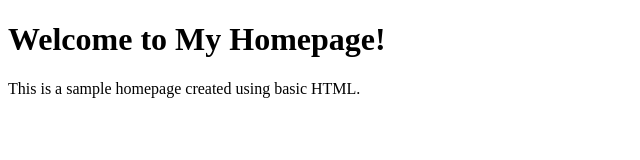
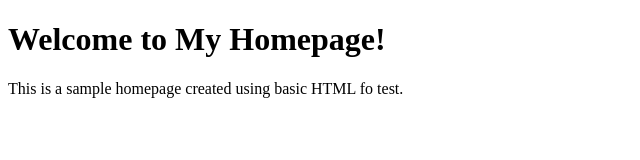
Before and after one commit to RSG2025/PWPractise, a plain HTML site: page index.html in a window 1280 px wide. Shown: the full height of the page, 0-640 px from the left. Drawn offline with Linux system fonts and the light colour scheme.

Commit message:
Update and rename Index.html to index.html

```diff
--- a/Index.html
+++ b/index.html
@@ -2,6 +2,6 @@
 <html lang="en">
 <body>
     <h1>Welcome to My Homepage!</h1>
-    <p>This is a sample homepage created using basic HTML.</p>
+    <p>This is a sample homepage created using basic HTML fo test.</p>
 </body>
 </html>
```
